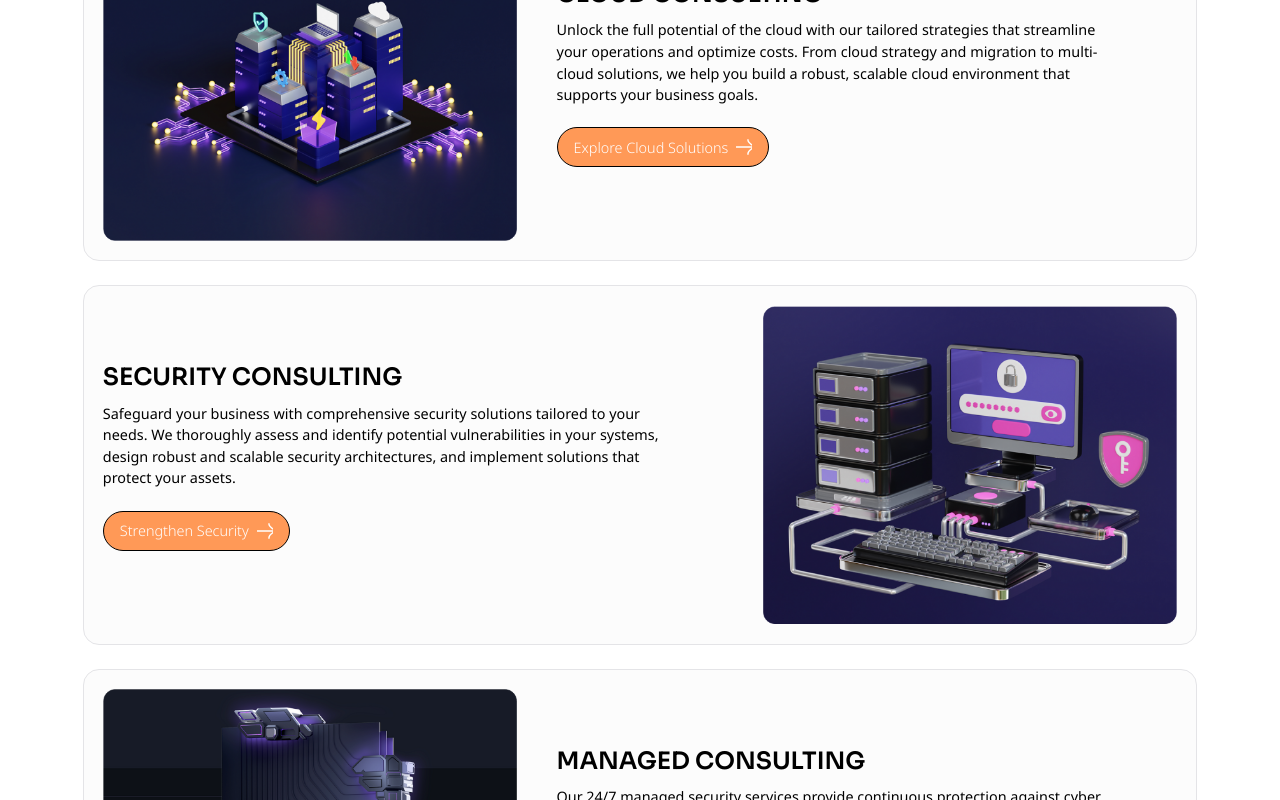
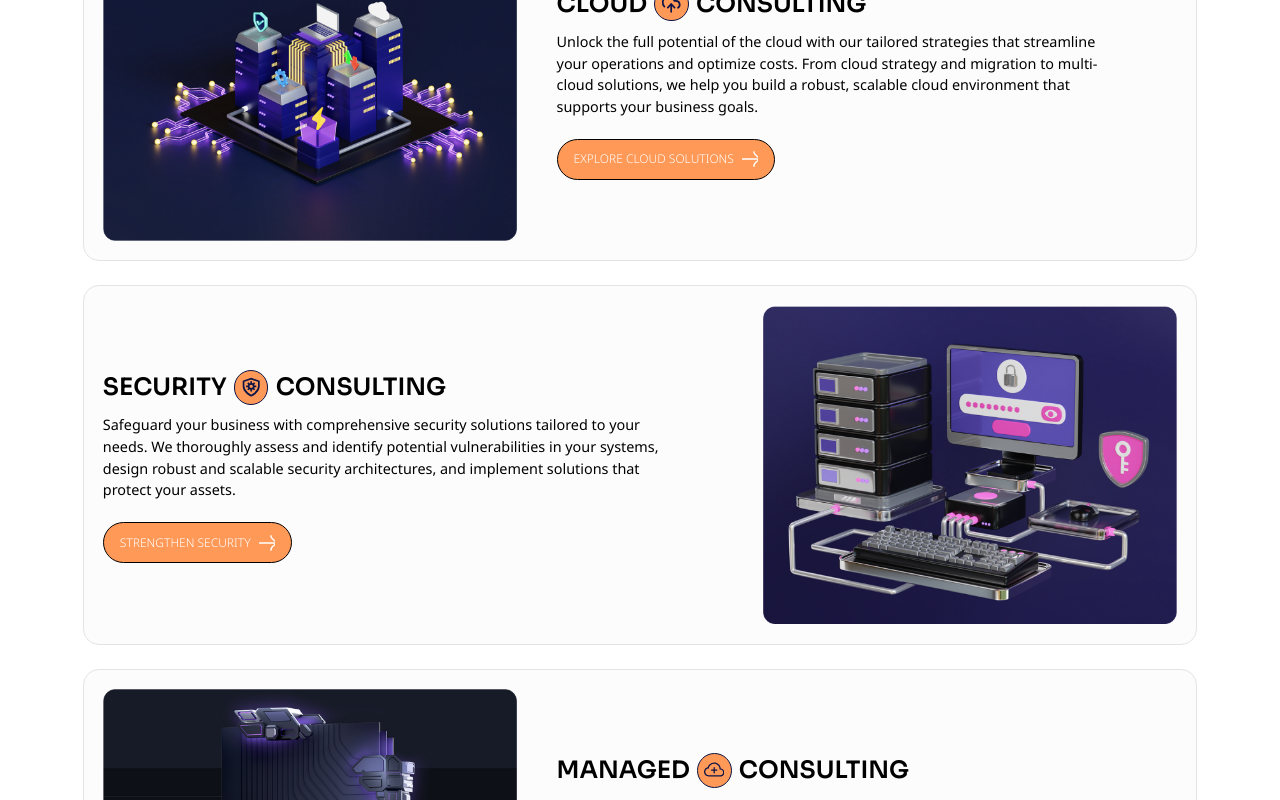
Before and after one commit to Lukman10a/web-agency, a Next.js app: page / in a window 1280 px wide. Shown: the part 1320-2120 px from the top of the page. Built offline with nearby package versions, Linux system fonts and the light colour scheme.

Commit message:
fixed some problems

```diff
--- a/src/components/business-offer.tsx
+++ b/src/components/business-offer.tsx
@@ -3,32 +3,38 @@ import HomeCard from "./home-card";
 import Cardimage1 from "/public/assets/cardimage1.png";
 import Cardimage2 from "/public/assets/cardimage2.png";
 import Cardimage3 from "/public/assets/cardimage3.png";
+import { LuUploadCloud } from "react-icons/lu";
+import { GrShieldSecurity } from "react-icons/gr";
+import { BsCloudPlus } from "react-icons/bs";
 
 const BusinessOffer = () => {
   const cardData = [
     {
-      title: "CLOUD CONSULTING",
+      title: "CLOUD",
       description:
         "Unlock the full potential of the cloud with our tailored strategies that streamline your operations and optimize costs. From cloud strategy and migration to multi-cloud solutions, we help you build a robust, scalable cloud environment that supports your business goals.",
       buttonText: "Explore Cloud Solutions",
       buttonLink: "/cloud",
       imageSrc: Cardimage1,
+      titleIcon: <LuUploadCloud />,
     },
     {
-      title: "SECURITY CONSULTING",
+      title: "SECURITY",
       description:
         "Safeguard your business with comprehensive security solutions tailored to your needs. We thoroughly assess and identify potential vulnerabilities in your systems, design robust and scalable security architectures, and implement solutions that protect your assets. ",
       buttonText: "Strengthen Security",
       buttonLink: "/security",
       imageSrc: Cardimage2,
+      titleIcon: <GrShieldSecurity />,
     },
     {
-      title: "MANAGED CONSULTING",
+      title: "MANAGED",
       description:
         "Our 24/7 managed security services provide continuous protection against cyber threats, ensuring your business stays secure at all times. With real-time monitoring and proactive threat detection, we safeguard your operations so you can focus on growing your business while we take care of all your security needs",
       buttonText: "See Security Plans",
       buttonLink: "/managed",
       imageSrc: Cardimage3,
+      titleIcon: <BsCloudPlus />,
     },
   ];
 
@@ -58,6 +64,7 @@ const BusinessOffer = () => {
               buttonText={card.buttonText}
               buttonLink={card.buttonLink}
               imageSrc={card.imageSrc}
+              titleIcon={card.titleIcon}
               index={index}
             />
           ))}
--- a/src/components/home-card.tsx
+++ b/src/components/home-card.tsx
@@ -1,5 +1,5 @@
 import Image, { StaticImageData } from "next/image";
-import React from "react";
+import React, { ReactNode } from "react";
 import Link from "next/link";
 import { Button } from "./shared/button";
 import ArrowIcon from "./icons/arrow";
@@ -10,6 +10,7 @@ type HomeCardProps = {
   buttonText: string;
   buttonLink: string;
   imageSrc: string | StaticImageData;
+  titleIcon: ReactNode;
   index: number;
 };
 const HomeCard: React.FC<HomeCardProps> = ({
@@ -18,14 +19,14 @@ const HomeCard: React.FC<HomeCardProps> = ({
   buttonText,
   buttonLink,
   imageSrc,
+  titleIcon,
   index,
 }) => {
   return (
     <div
       className={`flex sm:flex-col gap-10 md:gap-4 bg-[#fcfcfc] border border-[#fcfcf] p-[1.2em] rounded-2xl mx-auto max-w-[95%] mb-[1.5em]  ${
         index % 2 === 0 ? "flex-row" : "flex-row-reverse"
-      }`}
-    >
+      }`}>
       <div className=" w-2/5 md:w-1/2 sm:w-full  mb-0">
         <Image
           src={imageSrc}
@@ -36,16 +37,20 @@ const HomeCard: React.FC<HomeCardProps> = ({
         />
       </div>
       <div className="w-3/5 md:w-1/2 sm:w-full self-center sm:self-auto">
-        <h3 className="font-sora font-[600] text-[1.5rem] 2md:text-[1.2rem] mb-[.3em] ">
-          {title}
+        <h3 className="font-sora font-[600] text-[1.5rem] 2md:text-[1.2rem] mb-[.3em] h-10 flex gap-[.3em] justify-start items-center w-full">
+          <span className="min-w-min">{title}</span>
+          <span className="text-darkblue-900 font-extralight p-[.3em] border border-darkblue-900 rounded-3xl bg-orange-600 text-[.85em] flex justify-center items-center">
+            {titleIcon}
+          </span>
+          <span className="min-w-min">CONSULTING</span>
         </h3>
-        <p className="font-sans font-[400] text-[.9rem] md:text-[.85rem] mb-[1.5em] leading-normal 2md:leading-tight w-[90%] 2md:w-full">
+
+        <p className="font-sans font-[400] text-[.9rem] md:text-[.85rem] mb-[1.5em] leading-normal 2md:leading-tight w-[90%] 2md:w-[100%]">
           {description}
         </p>
         <Button
           asChild
-          className="w-fit border border-black  flex items-center justify-center   text-[.9rem] 2md:text-[.7rem] font-light rounded-full text-white bg-orange-600 hover:bg-orange-700 mb-5"
-        >
+          className="w-fit py-[1.6em] border border-black uppercase flex items-center justify-center   text-[.75rem] 2md:text-[.7rem] font-light rounded-full text-white bg-orange-600 hover:bg-orange-700">
           <Link href={buttonLink}>
             {buttonText} <ArrowIcon />
           </Link>
```
